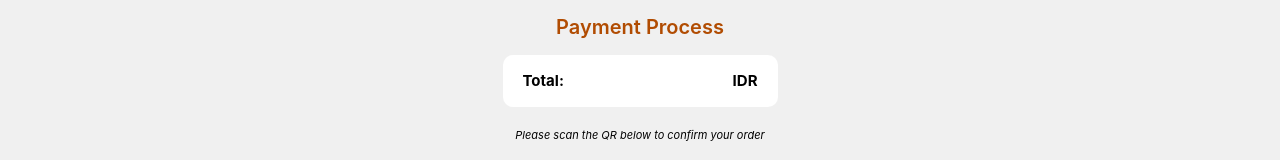
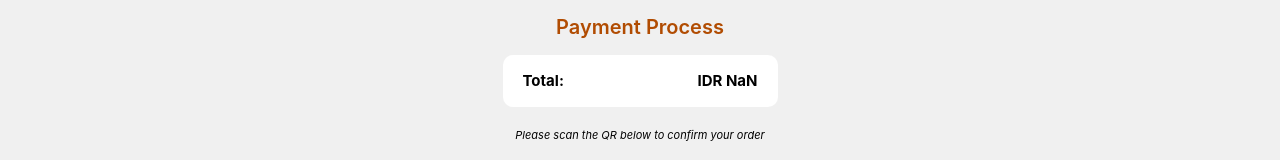
Before and after one commit to jovitawaisakhi/NITIP, a React (Vite) app: page /qr/1 in a window 1280 px wide. Shown: the part 137-297 px from the top of the page. Built offline with nearby package versions, Linux system fonts and the light colour scheme; no server answers; the database is empty.

Commit message:
Fix total price in Payment Page

```diff
--- a/src/components/HeaderFooter/UserDropdownMenu.tsx
+++ b/src/components/HeaderFooter/UserDropdownMenu.tsx
@@ -44,7 +44,6 @@ export default function UserDropdownMenu() {
                 <>
                     <li><Link to="/cart">Cart</Link></li>
                     <li><Link to="/orderHistory">Order History</Link></li>
-                    <li><Link to="/tenantReq">Tenant Request</Link></li>
                 </>
             )}
 
--- a/src/pages/Payment/QRPage.tsx
+++ b/src/pages/Payment/QRPage.tsx
@@ -41,7 +41,7 @@ const QRPage: React.FC = () => {
                             </div>
                             <div id='price'>
                                 <label>Total:</label>
-                                <label>IDR {transaction?.subtotal}</label>
+                                <label>IDR {Number(transaction?.subtotal) + 1000}</label>
                             </div>
                             <div id='qr'>
                                 <label>Please scan the QR below to confirm your order</label>
```
